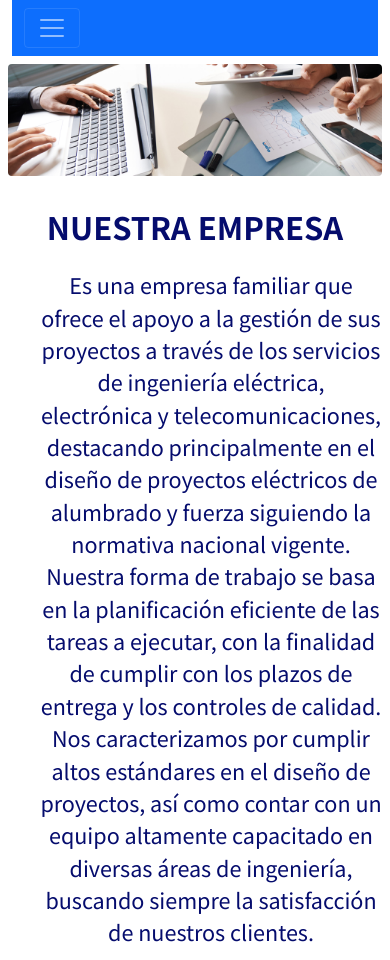
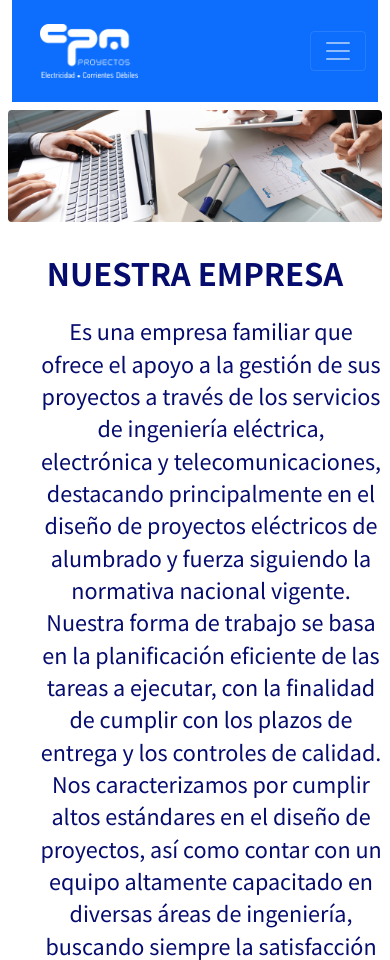
Before and after one commit to wilander200/proyectofinal, a plain HTML site: page index.html in a window 390 px wide. Shown: the top 960 px of the page. Drawn offline with nearby package versions, Linux system fonts and the light colour scheme.

Commit message:
con logo responsive

```diff
--- a/index.html
+++ b/index.html
@@ -13,12 +13,16 @@
       href="https://fonts.googleapis.com/css2?family=Noto+Sans+JP:wght@100;300;400;500;700;900&family=Roboto:ital,wght@0,100;0,300;0,400;0,500;0,700;0,900;1,100;1,300;1,400;1,500;1,700;1,900&display=swap"
       rel="stylesheet"
     />
+    <!--Link para inicio del Bootstrap-->
+    <link
+      href="https://cdn.jsdelivr.net/npm/bootstrap@5.1.0/dist/css/bootstrap.min.css"
+      rel="stylesheet"
+      integrity="sha384-KyZXEAg3QhqLMpG8r+8fhAXLRk2vvoC2f3B09zVXn8CA5QIVfZOJ3BCsw2P0p/We"
+      crossorigin="anonymous"
+    />
     <!--aca esta el link de enlace a los estilos del CSS-->
     <link rel="stylesheet" href="styles.css" />
     <title>CPM SpA</title>
-    <!--Link para inicio del Bootstrap-->
-    <link href="https://cdn.jsdelivr.net/npm/bootstrap@5.1.0/dist/css/bootstrap.min.css" rel="stylesheet" integrity="sha384-KyZXEAg3QhqLMpG8r+8fhAXLRk2vvoC2f3B09zVXn8CA5QIVfZOJ3BCsw2P0p/We" crossorigin="anonymous">
-
   </head>
   <body>
     <!--aca esta el container de toda la pagina-->
@@ -48,23 +52,54 @@
       </div>
       <nav class="navbar navbar-dark bg-primary d-md-none">
         <div class="container-fluid">
-          <button class="navbar-toggler" type="button" data-bs-toggle="collapse" data-bs-target="#navbarToggleExternalContent" aria-controls="navbarToggleExternalContent" aria-expanded="false" aria-label="Toggle navigation">
+          <div class="col-4 col-sm-2 logo">
+            <a href="index.html"
+              ><img
+                class="img-fluid"
+                src="imagenes/logoBlanco.png"
+                alt="logoInicio"
+            /></a>
+          </div>
+          <button
+            class="navbar-toggler"
+            type="button"
+            data-bs-toggle="collapse"
+            data-bs-target="#navbarToggleExternalContent"
+            aria-controls="navbarToggleExternalContent"
+            aria-expanded="false"
+            aria-label="Toggle navigation"
+          >
             <span class="navbar-toggler-icon"></span>
           </button>
         </div>
       </nav>
       <!--Aca esta el header que se repetirá en todas las paginas para poder navegar entre ellas con pantallas sobre sm BS-->
-      <div class="row d-md-flex flex-row justify-content-md-between d-none d-sm-none header">
+      <div
+        class="
+          row
+          d-md-flex
+          flex-row
+          justify-content-md-between
+          d-none d-sm-none
+          header
+        "
+      >
         <!--imagen de logo con enlace a la pagina de inicio-->
         <div class="col-md-2 col-lg-2 logo">
           <a href="index.html"
-          ><img
-          src="imagenes/logoBlanco.png"
-          alt="logoInicio"
+            ><img src="imagenes/logoBlanco.png" alt="logoInicio"
           /></a>
         </div>
         <!--barra de navegación para moverse entre las páginas-->
-        <div class="col-md-9 col-lg-9 d-flex align-items-md-end justify-content-md-end align-con">
+        <div
+          class="
+            col-md-9 col-lg-9
+            d-flex
+            align-items-md-end
+            justify-content-md-end
+            align-con
+          "
+        >
           <ul class="nav just">
             <li class="nav-item me-md-2 me-lg-3">
               <a href="index.html">Inicio</a>
@@ -88,23 +123,26 @@
       <div class="row main">
         <!--imagen principal de la página se le da el ancho de la pagina siempre a todos los elementos se les agrega col de BS-->
         <div class="col-12 p-2">
-        <img class="img-fluid rounded"
+          <img
+            class="img-fluid rounded"
             src="imagenes/imagenDeInicio.jpg"
             alt="imagenDeInicio"
           />
         </div>
-        <h1 class="col-12 text-center fw-bold display-5 mt-4 mb-0 main">NUESTRA EMPRESA</h1>
+        <h1 class="col-12 text-center fw-bold display-5 mt-4 mb-0 main">
+          NUESTRA EMPRESA
+        </h1>
         <p class="col-12 text-center mb-3 mx-3 mt-0 p-4 fs-4 main">
           Es una empresa familiar que ofrece el apoyo a la gestión de sus
-          proyectos a través de los servicios de ingeniería eléctrica, electrónica
-          y telecomunicaciones, destacando principalmente en el diseño de
-          proyectos eléctricos de alumbrado y fuerza siguiendo la normativa
-          nacional vigente. Nuestra forma de trabajo se basa en la planificación
-          eficiente de las tareas a ejecutar, con la finalidad de cumplir con los
-          plazos de entrega y los controles de calidad. Nos caracterizamos por
-          cumplir altos estándares en el diseño de proyectos, así como contar con
-        un equipo altamente capacitado en diversas áreas de ingeniería, buscando
-        siempre la satisfacción de nuestros clientes.
+          proyectos a través de los servicios de ingeniería eléctrica,
+          electrónica y telecomunicaciones, destacando principalmente en el
+          diseño de proyectos eléctricos de alumbrado y fuerza siguiendo la
+          normativa nacional vigente. Nuestra forma de trabajo se basa en la
+          planificación eficiente de las tareas a ejecutar, con la finalidad de
+          cumplir con los plazos de entrega y los controles de calidad. Nos
+          caracterizamos por cumplir altos estándares en el diseño de proyectos,
+          así como contar con un equipo altamente capacitado en diversas áreas
+          de ingeniería, buscando siempre la satisfacción de nuestros clientes.
         </p>
       </div>
       <!--Footer para colocar algunos datos de contacto-->
@@ -113,7 +151,8 @@
           <img
             class="mx-auto my-1 d-md-block d-none d-sm-none footer__img--img"
             src="icons/mail 2.png"
-        alt="email"/>
+            alt="email"
+          />
           <p class="text-center my-1">contacto@cpm.cl</p>
         </div>
         <div class="col-md-4">
@@ -131,7 +170,8 @@
             alt="ubicacion"
           />
           <div class="my-1 mx-auto d-flex justify-content-center">
-            <a class="mx-auto"
+            <a
+              class="mx-auto"
               href="https://www.google.cl/maps/@-32.9261174,-71.5336387,15.52z"
               target="_blank"
               >Viña del Mar, Chile</a
@@ -141,6 +181,10 @@
       </div>
     </div>
     <!--link para iniciar el JS de BS-->
-    <script src="https://cdn.jsdelivr.net/npm/bootstrap@5.1.0/dist/js/bootstrap.bundle.min.js" integrity="sha384-U1DAWAznBHeqEIlVSCgzq+c9gqGAJn5c/t99JyeKa9xxaYpSvHU5awsuZVVFIhvj" crossorigin="anonymous"></script>
+    <script
+      src="https://cdn.jsdelivr.net/npm/bootstrap@5.1.0/dist/js/bootstrap.bundle.min.js"
+      integrity="sha384-U1DAWAznBHeqEIlVSCgzq+c9gqGAJn5c/t99JyeKa9xxaYpSvHU5awsuZVVFIhvj"
+      crossorigin="anonymous"
+    ></script>
   </body>
 </html>
--- a/styles.css
+++ b/styles.css
@@ -31,7 +31,6 @@ a:hover {
     rgba(37, 145, 251, 0.98) 0.1%,
     rgba(0, 7, 128, 1) 99.8%
   );
-
 }
 
 /*clase para el logo */
```
Also changed, not shown: ccdd.html (+8 -0 lines), contacto.html (+8 -0 lines), electricidad.html (+8 -0 lines), trabajeConNosotros.html (+8 -0 lines). Lines whose indentation alone changed are shown as unchanged.
